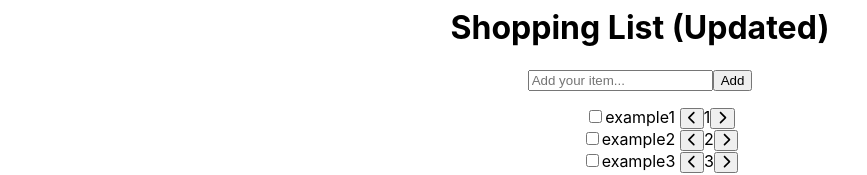
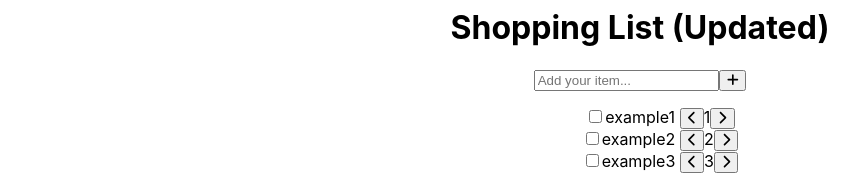
Before and after one commit to JS-Jamie/Coding-Practices-React, a React (Create React App) app: page / in a window 1280 px wide. Shown: the part 525-700 px from the top of the page, without its empty margins (0-867 px from the left). Built offline with nearby package versions, Linux system fonts and the light colour scheme.

Commit message:
Update add button with icon

```diff
--- a/src/ShoppingListRewrite/ShoppingListRewrite.js
+++ b/src/ShoppingListRewrite/ShoppingListRewrite.js
@@ -40,6 +40,7 @@ const ShoppingListRewrite = () => {
     newItemList[index].qty = newItemList[index].qty + 1;
     setItemList(newItemList);
   };
+
   return (
     <div>
       <h1>Shopping List (Updated)</h1>
@@ -49,7 +50,9 @@ const ShoppingListRewrite = () => {
         placeholder="Add your item..."
         value={inputValue}
       />
-      <button onClick={handleAdd}>Add</button>
+      <button onClick={handleAdd}>
+        <FontAwesomeIcon icon={faPlus} />
+      </button>
       <ul>
         {itemList.map((i, index) => {
           return (
```
